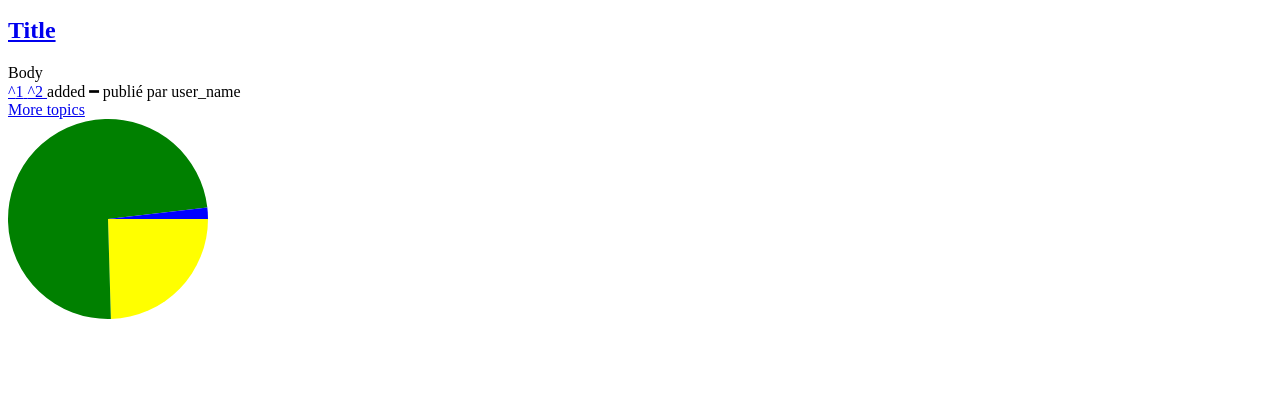
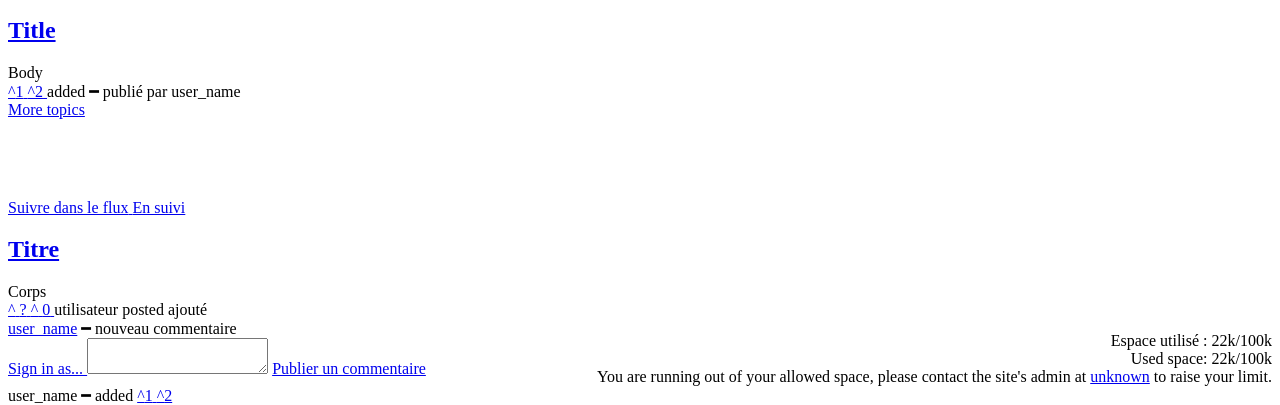
Before and after one commit to mcl1234/test_poll, a plain HTML site: page index.html in a window 1280 px wide. Shown: the part 531-936 px from the top of the page. Before the commit the page ends 862 px from the top, so only its background shows below. Drawn offline with Linux system fonts and the light colour scheme.

Commit message:
2nd commit

```diff
--- a/index.html
+++ b/index.html
@@ -52,40 +52,22 @@
         <!-- EOF editbar -->
 
 
-        <!-- Head -->
-        <!--
-        <div class="topmenu">
-           <div class="links">
-              Forums:
-              <a href="http://127.0.0.1:43110/Talk.ZeroNetwork.bit">Main</a> &middot;
-              <a href="http://127.0.0.1:43110/165eqHdoQfyf7CVGqtVCGNDvMBZhwVSJBL">Español</a> &middot;
-              <a href="http://127.0.0.1:43110/1Vp5LH4wegCaqeB72yMw2jgNdVm4aR7ET">Français</a> &middot;
-              <a href="http://127.0.0.1:43110/1GRYnz73jSXoMMZNU3nSmbCFA3twuitcoo">Polish</a> &middot;
-              <a href="http://127.0.0.1:43110/1LULE6frq3kw2vbhe4i6ArUTo4YT99Czbj">Português</a> &middot;
-              <a href="http://127.0.0.1:43110/1Apr5ba6u9Nz6eFASmFrefGvyBKkM76QgE">Russian</a> &middot;
-              <a href="http://127.0.0.1:43110/1Nse6WcodQ5Mj6ZwvZvuyCVvQESwuxbCUy">中文</a>
-           </div>
-        </div>
-
-
-        <div class="head">
-            <a class="logo nolink" href="?Home">Zer0 <br /> Talk</a>
-        </div>
-        -->
-        <!-- EOF Head -->
-
-
         <!-- Page: Main -->
         <div class="center topics-list">
             <h1 class="topics-title">Sujets récents</h1>
+
+            <!-- button follow in the flux -->
             <a href="#Follow" class="feed-follow feed-follow-list">
                 <span class='text-follow'>Suivre dans le flux</span>
                 <span class='text-following'>En suivi</span>
                 <div class="icon-feed"></div>
             </a>
 
-             <!-- New Topic -->
+
+             <!-- Création d'un nouveau sujet -->
              <a href="#New+topic" class="topic-new-link nolink"> + Créer un nouveau sujet</a>
+
+             <!--  -->
              <div class="topic topic-new" style="display: none">
                 <a href="#" class="image nolink">
                     <div class="icon icon-topic-chat"></div>
@@ -153,6 +135,110 @@
         <!-- EOF Page: Main -->
 
 
+        <!-- Page: Topic -->
+        <div class="center topics-full">
+
+          <h1 class="topic-title">&nbsp;</h1>
+
+          <div class="topic topic-full">
+            <a href="#" class="image nolink">
+                <div class="icon icon-topic-chat"></div>
+            </a>
+
+            <a href="#Follow" class="feed-follow feed-follow-show">
+                <span class='text-follow'>Suivre dans le flux</span>
+                <span class='text-following'>En suivi</span>
+                <div class="icon-feed"></div>
+            </a>
+
+            <h2 class="title">
+                <a href="#" class="title-link">Titre</a>
+            </h2>
+
+            <div class="body">Corps</div>
+
+            <div class="info">
+                <a class="score" href="#Upvote">
+                    <span class="score-inactive">
+                        <span class="icon-up">^</span>
+                        <span class="score-num">?</span>
+                    </span>
+                    <span class="score-active">
+                        <span class="icon-up">^</span>
+                        <span class="score-num">0</span>
+                    </span>
+                </a>
+
+                <span class="user_name">utilisateur</span> posted
+                <span class="added">ajouté</span>
+            </div>
+         </div>
+
+            <!-- New comment -->
+             <div class="comment comment-new">
+                <div class="info">
+                    <a class="user_name user_name-my certselect" href="#Change+user" title='Change user'>user_name</a>
+                    &#9473;
+                    <span class="added">nouveau commentaire</span>
+                </div>
+
+                <div class="body">
+                    <a class="button button-submit button-certselect certselect" href="#Change+user">
+                        <div class='icon-profile'></div>
+                        Sign in as...
+                    </a>
+
+                    <textarea id="comment_body"></textarea>
+
+                    <a href="#Submit+comment" class="button button-submit button-submit-form">Publier un commentaire</a>
+
+                    <div style='float: right; margin-top: -6px; position: relative; text-align: right'>
+                        <div class="user-size user-size-used">Espace utilisé : 22k/100k</div>
+                        <div class="user-size">Used space: 22k/100k</div>
+                        <div class="user-size-warning">You are running out of your allowed space, please contact the site's admin at
+                            <a href="#">unknown</a> to raise your limit.
+                        </div>
+                    </div>
+
+                    <div style="clear: both"></div>
+                </div>
+             </div>
+
+            <!-- Comments -->
+            <div class="comments center">
+
+                <!-- Template: Comment -->
+                <div class="comment template">
+                    <div class="info">
+                        <span class="user_name">user_name</span>
+                        &#9473;
+                        <span class="added">added</span>
+
+                        <a class="score" href="#Upvote">
+                            <span class="score-inactive"> <span class="icon-up">^</span><span class="score-num">1</span> </span>
+                            <span class="score-active"> <span class="icon-up">^</span><span class="score-num">2</span> </span>
+                        </a>
+
+                        <a href="#Reply" class="reply">
+                            <div class="icon icon-reply"></div>
+                            <span class="reply-text">Reply</span>
+                        </a>
+
+                    </div>
+
+                    <div class="body">Body</div>
+                </div>
+
+            <!-- EOF Template: Comment -->
+            </div>
+
+            <a href="#More" class="comments-more">More comments</a>
+
+        </div>
+        <!-- EOF Page: Topic -->
+
+
+        <!-- pie canvas -->
         <canvas id="canvas_pie" width="200" height="200" />
 
         <!-- JavaScript libs :
```
